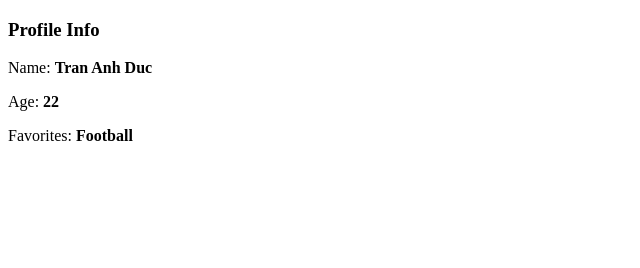
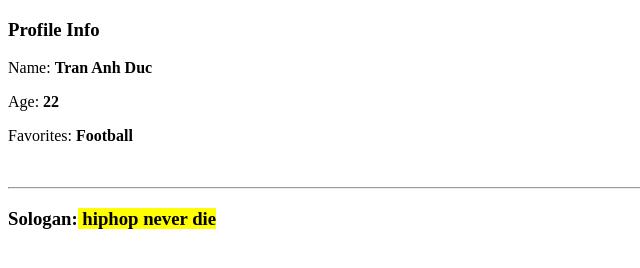
Before and after one commit to Ducdz98/Ducdz98.github.io, a plain HTML site: page 20172020/index.html in a window 1280 px wide. Shown: the whole page, without its empty margins (0-640 px from the left). Drawn offline with Linux system fonts and the light colour scheme.

Commit message:
add lan 2

```diff
--- a/20172020/index.html
+++ b/20172020/index.html
@@ -10,5 +10,8 @@
     <p> Name: <b>Tran Anh Duc</b> </p>
     <p> Age: <b> 22 </b> </p>
     <p> Favorites: <b> Football</b> </p>
+    <br>
+    <hr>
+    <h3> Sologan:<mark> hiphop never die </mark> </h3>
 </body>
 </html>
```
